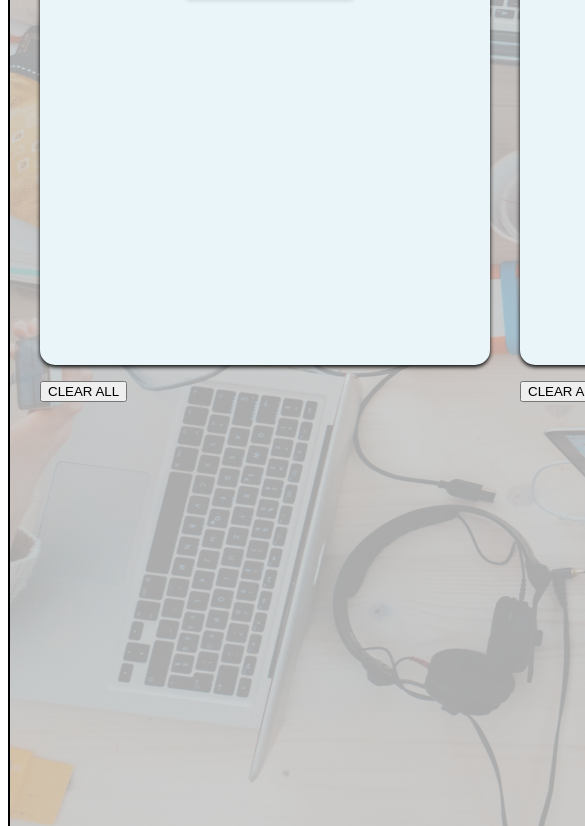
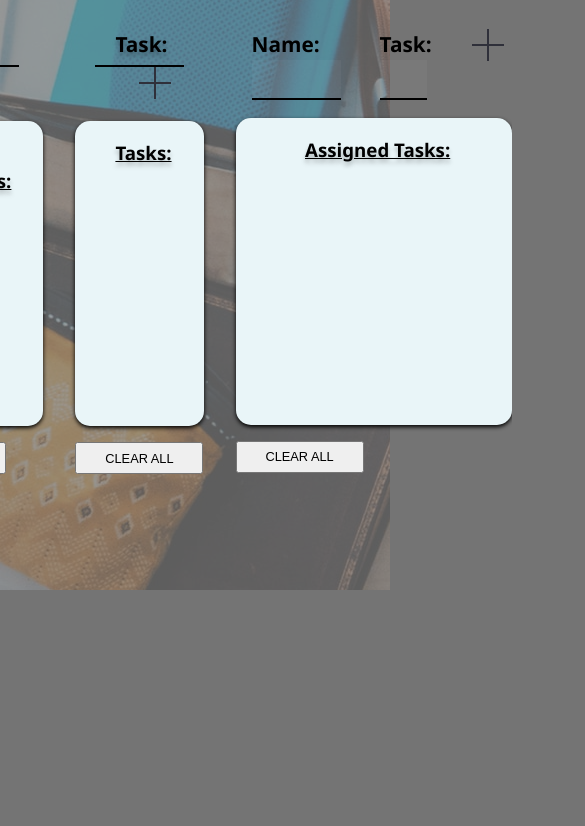
Before and after one commit to Fredrik9400/Team-Task-Manager, a website: page index.html in a window 390 px wide. Shown: the part 254-1080 px from the top of the page, 585 px wide, since content can reach past the window. Drawn offline with Linux system fonts and the light colour scheme.

Commit message:
Major CSS overhaul to make app more responsive

```diff
--- a/index.html
+++ b/index.html
@@ -9,42 +9,34 @@
 </head>
 
 <body onload="loadFromLocaleStorage()">
-    <div class="wrapper">
     <h1> Team Task Manager</h1>
-        <img src="./images/Background-img.jpeg">
+
     <div class="grid-container">
-
-            <div class="name-input">
+        <div class="grid-item1">
+            <form class="name-input">
                 <input id="name">
                 <label> Name: </label>
                 <img src="./images/add-button.svg" id="add-name-btn" class="add-btn">
+            </form>
+            <ul class="name-ul">
+                <h3>Team Members:</h3>
+            </ul>
+            <button id="remove-name-button">CLEAR ALL</button>
         </div>
 
-            <div class="name-ul">
-                <ul id="name-ul">
-                    <div>
-                        <h3>Team Members:</h3>
-                    </div>
-                </ul>
-                <input id="remove-name-button" type="button" value="CLEAR ALL">
-            </div>
-
-            <div class="task-input">
+        <div class="grid-item2">
+            <form class="task-input">
                 <input id="task">
                 <label> Task: </label>
                 <img src="./images/add-button.svg" id="add-task-btn" class="add-btn">
+            </form>
+            <ul class="task-ul">
+                <h3>Tasks:</h3>
+            </ul>
+            <button id="remove-task-button">CLEAR ALL</button>
         </div>
 
-            <div class="task-ul">
-                <ul id="task-ul">
-                    <div>
-                        <h3>Tasks:</h3>
-                    </div>
-                </ul>
-                <input id="remove-task-button" type="button" value="CLEAR ALL">
-
-            </div>
-            <div class="task-assigner-form">
+        <div class="grid-item3">
             <form class="name-assigner-input">
                 <label for="name-assigner"> Name: </label>
                 <select id="name-assigner"></select>
@@ -54,18 +46,14 @@
                 <select id="task-assigner"></select>
             </form>
             <img src="./images/add-button.svg" id="assign-task-btn" class="add-btn">
-            </div>
-            <div class="task-assigner-ul">
-                <ul id="task-assigner-ul">
-                    <div>
+
+            <ul class="task-assigner-ul">
                 <h3>Assigned Tasks:</h3>
-
-                    </div>
             </ul>
-                <input id="remove-assigned-button" type="button" value="CLEAR ALL">
-
+            <button id="remove-assigned-button">CLEAR ALL</button>
         </div>
     </div>
+
     </div>
     <script src="app.js"></script>
 </body>
--- a/style.css
+++ b/style.css
@@ -1,73 +1,112 @@
-/* Container for the page */
-.wrapper {
-    grid-template-columns: 320px;
-    background-color: #CCCccc;
-    width: 1920px;
-    height: 1080px;
-    border: 2px solid #000000;
-    position: relative;
-    margin: auto;
+* {
+    box-sizing: border-box;
 }
 
-/* Background for webpage */
-.wrapper>img {
-    position: absolute;
-    left: 0;
-    top: 0;
-    opacity: 0.2;
+body {
     height: 100%;
-    width: 100%;
+    margin: 0;
+    line-height: 1.5;
+    overflow: hidden;
+    font-size: 16px;
+    background-size: cover;
+    background-attachment: fixed;
+    background-color: rgb(116, 116, 116);
+    font-family: 'Segoe UI', Tahoma, Geneva, Verdana, sans-serif;
 }
 
-/* Styling of webpage title */
-h1 {
-    text-align: center;
-    font-style: normal;
-    font-weight: normal;
-    font-size: 72px;
-    line-height: 84px;
-    text-shadow: 0px 4px 4px rgba(0, 0, 0, 0.25);
-    margin-top: 15px;
-    font-family: -apple-system, BlinkMacSystemFont, 'Segoe UI',
-        Roboto, Oxygen, Ubuntu, Cantarell,
-        'Open Sans', 'Helvetica Neue', sans-serif;
+/* Background styling */
+body:after {
+    content: '';
+    position: absolute;
+    top: 0;
+    right: 0;
+    width: 100%;
+    height: 100%;
+    z-index: -1;
+    opacity: 0.3;
+    background-size: cover;
+    background-attachment: fixed;
+    background: url("/images/Background-img.jpeg");
 }
 
-/* Styling of UL titles */
+h1 {
+    font-weight: 400;
+    font-size: 4rem;
+    text-align: center;
+    text-shadow: 0px 4px 4px rgba(0, 0, 0, 0.25);
+}
+
 h3 {
     text-align: center;
     text-decoration: underline;
-    margin-right: 30px;
+    margin-right: 2rem;
     text-shadow: 0px 4px 4px rgba(0, 0, 0, 0.25);
-    padding-top: 7px;
-    font-size: 21px;
-    font-family: -apple-system, BlinkMacSystemFont, 'Segoe UI',
-        Roboto, Oxygen, Ubuntu, Cantarell,
-        'Open Sans', 'Helvetica Neue', sans-serif;
-}
-
-/* Container for grid*/
-.grid-container {
-    display: grid;
-    grid-template-columns: 1fr 1fr 2fr;
-    align-items: center;
-    position: relative;
-    margin: 30px;
-    column-gap: 30px;
-    grid-auto-rows: minmax(30px, auto);
 }
 
 /* The "+" Button next to input fields  */
 .add-btn {
-    width: 30px;
-    height: 30px;
-    margin-left: 30px;
+    width: 3rem;
+    height: 2rem;
+    margin-left: 2rem;
     cursor: pointer;
+}
+
+/* Grid styling */
+.grid-container {
+    display: grid;
+    grid-template-columns: 1fr 1fr 2fr;
+    margin: 3rem 2rem 2rem 2rem;
+    justify-content: center;
+    gap: 2rem;
+}
+
+/* Name input styling */
+.grid-item1 {
+    display: grid;
+    grid-template-rows: minmax(5vh, auto);
+    grid-auto-rows: minmax(40vh, auto);
+}
+
+/* Task input styling */
+.grid-item2 {
+    display: grid;
+    grid-template-rows: minmax(5vh, auto);
+    grid-auto-rows: minmax(40vh, auto);
+}
+
+/* Task assigner styling */
+.grid-item3 {
+    display: grid;
+    grid-template-rows: 1fr 2fr 1fr;
+    grid-template-rows: minmax(5vh, auto);
+    grid-auto-rows: minmax(40vh, auto);
+}
+
+.name-assigner-input {
+    grid-column: 1/2;
+}
+
+.task-assigner-input {
+    grid-column: 2/3;
+}
+
+#assign-task-btn {
+    grid-column: 3/4;
+}
+
+.task-assigner-ul {
+    grid-column: 1/4;
+    grid-row: 2/3;
+    grid-auto-rows: minmax(40vh, auto);
+}
+
+#remove-assigned-button {
+    grid-column: 1/2;
+    grid-row: 3/3;
 }
 
 /* Styling of the UL that has the LI inside of it */
 ul {
-    min-height: 400px;
     background-color: #e9f5f8;
     border-radius: 15px;
     box-shadow: 0 2px 4px rgba(1, 1, 1, 2);
@@ -77,130 +116,79 @@ ul {
 all tasks, names and assigned tasks */
 li {
     color: #2c3e50;
-    font-size: 18px;
-    line-height: 30px;
+    line-height: 2rem;
     text-align: justify;
-    letter-spacing: 1px;
     font-family: 'Raleway', serif;
-    margin-right: 40px;
     box-shadow: 0 2px 4px rgba(0, 0, 0, .2);
     list-style-type: none;
     text-transform: capitalize;
 }
 
-
-/* Styling of titles for the input fields*/
-.name-input, .task-input{
-	position: relative;
+/* Styling of titles for the input fields */
+.name-input,
+.task-input {
+    position: relative;
     text-align: center;
-    grid-column: 1;
-    grid-row: 1;
-    text-shadow: 0px 4px 4px rgba(0, 0, 0, 0.25);
-    font-weight: bold;
-    font-size: 25px;
-    font-family: -apple-system, BlinkMacSystemFont, 'Segoe UI',
-        Roboto, Oxygen, Ubuntu, Cantarell,
-        'Open Sans', 'Helvetica Neue', sans-serif;
-
 }
 
-/* Styling of titles for the input fields*/
-.name-input label, .task-input label{
-	position:absolute;
-	top: 8px;
-	left:35px;
-	font-size:20px;
-	color: black;
-	transition: all 0.5s ease-in-out;
+/* Styling of titles for the input fields */
+.name-input label,
+.task-input label {
+    position: absolute;
+    left: 2.5rem;
+    font-size: 1.3rem;
+    color: black;
+    font-weight: bold;
+    text-shadow: 0px 4px 4px rgba(0, 0, 0, 0.25);
+    transition: all 0.5s ease-in-out;
 }
 
-/* Setting the size of the input
-field boxes & font size for the
- inside of the fields. */
-#name, #task{
-  border:0;
-  border-bottom:2px solid black;
-  background: transparent;
-  width:70%;
-  padding:8px 0 5px 0;
-  font-size:16px;
-  color:black;
+/* Size of input field boxes & font size for fields content */
+#name,
+#task {
+    width: 70%;
+    border: 0;
+    border-bottom: 2px solid black;
+    background: transparent;
+    padding: 0.8rem 0 0.5rem 0;
+    color: black;
 
 }
 
 /* Selector witch makes the label move up */
-.name-input input:focus ~ label{
-	top:-25px;
-	font-size:15px;
+.name-input input:focus~label {
+    top: -2rem;
+    font-size: 1rem;
 }
 
-.task-input input:focus ~ label{
-	top:-25px;
-	font-size:15px;
+.task-input input:focus~label {
+    top: -2rem;
+    font-size: 1rem;
 }
 
-.task-assigner-form {
-    position: relative;
-    text-align: center;
-    grid-column: 1;
-    grid-row: 1;
-    text-shadow: 0px 4px 4px rgba(0, 0, 0, 0.25);
+/* Styling of titles for the input fields */
+.name-assigner-input label,
+.task-assigner-input label {
+    font-size: 1.3rem;
+    color: black;
+    margin-left: 1rem;
     font-weight: bold;
-    font-size: 20px;
-    font-family: -apple-system, BlinkMacSystemFont, 'Segoe UI',
-        Roboto, Oxygen, Ubuntu, Cantarell,
-        'Open Sans', 'Helvetica Neue', sans-serif;
+    transition: all 0.5s ease-in-out;
 }
-select {
-    appearance: none;
- }
 
 /* Setting size of task assigner boxes &
 font size for the inside of the fields  */
-#name-assigner, #task-assigner {
-    width: 200px;
-    height: 38px;
-    font-size: 15px;
-    margin-right: 40px;
+#name-assigner,
+#task-assigner {
+    width: 70%;
+    height: 2.5rem;
+    border: 0px;
+    margin-left: 1rem;
     background-color: rgba(255, 255, 255, 0.034);
-    border: 0px;
     border-bottom: 2px solid black;
 }
 
-/* Setting the position of the task input field */
-.task-input {
-    text-align: center;
-    grid-column: 2;
-    grid-row: 1;
-}
 
-/* Setting position of the input
-fields for the task assigner */
-.task-assigner-form {
-    display: flex;
-    grid-column: 3;
-    grid-row: 1;
-    margin-right: 40px;
-}
-
-
-/* Setting position of name-ul */
-.name-ul {
-    grid-column: 1;
-    grid-row: 2;
-}
-
-/* Setting position of task-ul */
-.task-ul {
-    grid-column: 2;
-    grid-row: 2;
-}
-
-/* Setting position of task-assigner-ul */
-.task-assigner-ul {
-    grid-column: 3;
-    grid-row: 2;
-}
 
 /* Checkbox styling. */
 .strikethrough {
@@ -208,8 +196,20 @@ fields for the task assigner */
     color: grey;
 }
 
+/* Checkbox styling */
 input[type="checkbox"] {
     cursor: pointer;
-    margin-right: 13px;
+    margin-right: 1rem;
     transform: scale(1.1);
 }
+
+select {
+    appearance: none;
+}
+
+button {
+    height: 2rem;
+    width: 8rem;
+    font-size: 0.8rem;
+    bottom: 0px;
+}
```
Also changed, not shown: .old/index-old.html (added), .old/styleold.css (added). Lines whose indentation alone changed are shown as unchanged.
